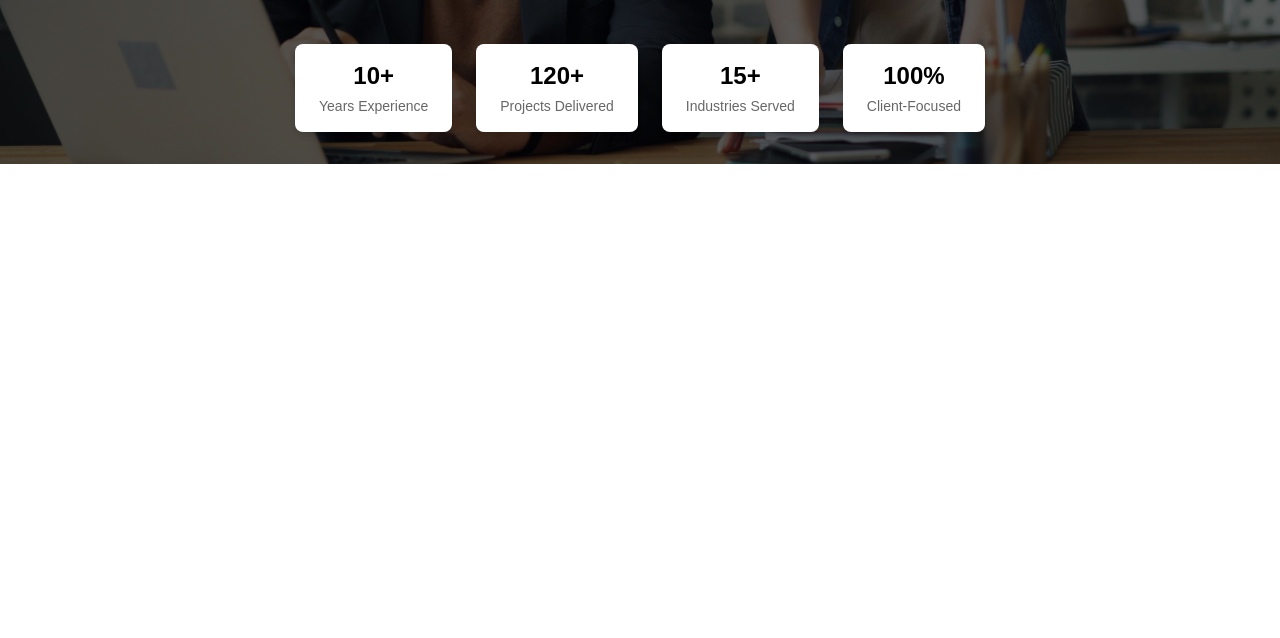
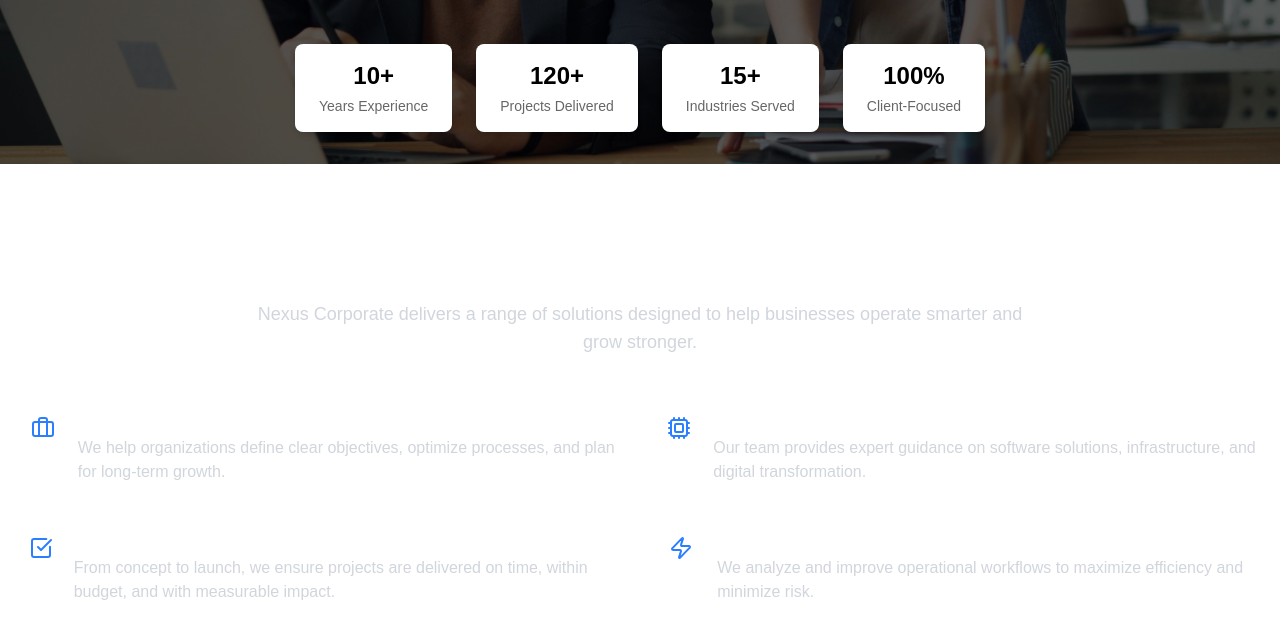
Before and after one commit to primyst/nexus, a Next.js app in the folder my-app/: page / in a window 1280 px wide. Shown: the part 636-1274 px from the top of the page. Built offline with nearby package versions, Linux system fonts and the light colour scheme.

Commit message:
Update Services.tsx

```diff
--- a/my-app/components/Services.tsx
+++ b/my-app/components/Services.tsx
@@ -1,6 +1,10 @@
+'use client';
+import { Briefcase, Cpu, CheckSquare, Zap } from 'lucide-react';
+
 interface Service {
   title: string;
   description: string;
+  icon: React.ReactNode;
 }
 
 const services: Service[] = [
@@ -8,47 +12,52 @@ const services: Service[] = [
     title: 'Business Strategy',
     description:
       'We help organizations define clear objectives, optimize processes, and plan for long-term growth.',
+    icon: <Briefcase className="h-6 w-6 text-blue-500" />,
   },
   {
     title: 'Technology Consulting',
     description:
       'Our team provides expert guidance on software solutions, infrastructure, and digital transformation.',
+    icon: <Cpu className="h-6 w-6 text-blue-500" />,
   },
   {
     title: 'Project Delivery',
     description:
       'From concept to launch, we ensure projects are delivered on time, within budget, and with measurable impact.',
+    icon: <CheckSquare className="h-6 w-6 text-blue-500" />,
   },
   {
     title: 'Operations Optimization',
     description:
       'We analyze and improve operational workflows to maximize efficiency and minimize risk.',
+    icon: <Zap className="h-6 w-6 text-blue-500" />,
   },
 ];
 
 export default function Services() {
   return (
-    <section
-      id="services"
-      className="mx-auto max-w-7xl px-6 py-20 text-white"
-    >
+    <section className="mx-auto max-w-7xl px-6 py-20 text-white">
       {/* Section heading */}
       <div className="mx-auto max-w-3xl text-center">
-        <h2 className="text-3xl font-semibold md:text-4xl">
+        <h2 className="text-3xl font-semibold md:text-4xl text-white">
           Our Services
         </h2>
-        <p className="mt-4 text-lg text-white/70">
-          Nexus Corporate delivers a range of solutions designed to help
-          businesses operate smarter and grow stronger.
+        <p className="mt-4 text-lg text-gray-300">
+          Nexus Corporate delivers a range of solutions designed to help businesses operate smarter and grow stronger.
         </p>
       </div>
 
       {/* Services grid */}
       <div className="mt-12 grid gap-10 sm:grid-cols-1 md:grid-cols-2 lg:grid-cols-2">
         {services.map((service) => (
-          <div key={service.title} className="space-y-3">
-            <h3 className="text-xl font-semibold">{service.title}</h3>
-            <p className="text-white/70">{service.description}</p>
+          <div key={service.title} className="flex gap-4">
+            <div className="flex h-12 w-12 items-center justify-center rounded-full bg-white/10">
+              {service.icon}
+            </div>
+            <div>
+              <h3 className="text-xl font-semibold text-white">{service.title}</h3>
+              <p className="mt-1 text-gray-300">{service.description}</p>
+            </div>
           </div>
         ))}
       </div>
```
